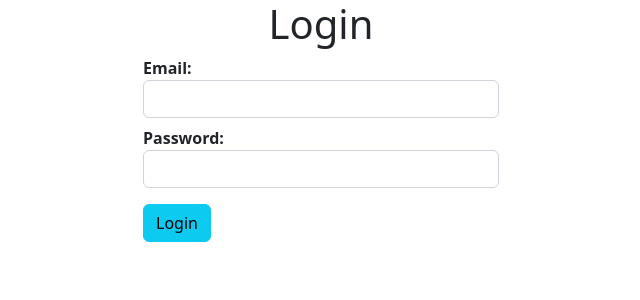
After one commit to liborhavranek/MyWifeShop, a Flask app: page /costumer/login in a window 1280 px wide. The commit adds this page. Shown: the top 300 px of the page, without its empty margins (319-959 px from the left). Run offline with Flask 2, Linux system fonts and the light colour scheme; some libraries are stand-ins or nearby versions.

Commit message:
Register user and login user working good

```diff
--- a/shop/costumers/forms.py
+++ b/shop/costumers/forms.py
@@ -1,7 +1,9 @@
-from wtforms import Form, StringField,TextAreaField, PasswordField, SubmitField, validators
+from wtforms import Form, StringField,TextAreaField, PasswordField, SubmitField, validators, ValidationError
 from flask_wtf.file import FileRequired, FileAllowed, FileField
+from flask_wtf import FlaskForm
+from .models import Register
 
-class CostumerRegisterForm(Form):
+class CostumerRegisterForm(FlaskForm):
 	username = StringField('Username: ', [validators.DataRequired()])
 	email = StringField('Email: ', [validators.Email(), validators.DataRequired()])
 	contact = StringField('Telefon: ', [validators.DataRequired()])
@@ -19,3 +21,20 @@ class CostumerRegisterForm(Form):
 	profile = FileField('Profile photo', validators=[FileAllowed(['jpg', 'png', 'jpeg', 'gif'], 'Image only please')])
 
 	submit = SubmitField('Registrovat')
+
+	def validate_username(self, username):
+		if Register.query.filter_by(username=username.data).first():
+			raise ValidationError(f"Přihlašovací jméno {username.data} je již obsazeno.")
+
+	def validate_email(self, email):
+		if Register.query.filter_by(username=email.data).first():
+			raise ValidationError(f"Tento email {email.data} je již obsazen.")
+
+	def validate_contact(self, contact):
+		if Register.query.filter_by(username=contact.data).first():
+			raise ValidationError(f"Telefonní číslo {contact.data} je již obsazeno.")
+
+
+class CostumersLoginForm(FlaskForm):
+	email = StringField('Email: ', [validators.Email(), validators.DataRequired()])
+	password = PasswordField('Password: ', [validators.DataRequired()])
--- a/shop/costumers/routes.py
+++ b/shop/costumers/routes.py
@@ -1,14 +1,15 @@
 from flask import redirect, render_template, url_for, flash, request, session, current_app
-from shop import db, app, photos, search, bcrypt
+from flask_login import login_required, current_user, logout_user, login_user
+from shop import db, app, photos, search, bcrypt, login_manager
 from .models import Register
-from .forms import CostumerRegisterForm
+from .forms import CostumerRegisterForm, CostumersLoginForm
 import os
 
 
 @app.route('/costumer/register', methods=['GET', 'POST'])
 def costumer_register():
-	form = CostumerRegisterForm(request.form)
-	if request.method == 'POST':
+	form = CostumerRegisterForm()
+	if form.validate_on_submit():
 		hash_password = bcrypt.generate_password_hash(request.form['password'])
 		username = request.form["username"]
 		email = request.form["email"]
@@ -34,3 +35,21 @@ def costumer_register():
 		flash(f'Welcome {form.username.data} Thanks you for registering', 'success')
 		return redirect(url_for('login'))
 	return render_template('costumer/register.html', form=form)
+
+
+@app.route('/costumer/login', methods=['GET', 'POST'])
+def costumerLogin():
+	form = CostumersLoginForm()
+	if form.validate_on_submit():
+		user = Register.query.filter_by(email=request.form["email"]).first()
+		print(user)
+		print(user.password)
+		if user and bcrypt.check_password_hash(user.password, form.password.data):
+			login_user(user)
+			flash('You are logt in', 'success')
+			next = request.args.get('next')
+			return redirect(next or url_for('home'))
+		flash('Nesprávné přihlašovací údaje', 'danger')
+		return redirect(url_for('costumerLogin'))
+
+	return render_template('costumer/login.html', form=form)
--- /dev/null
+++ b/shop/templates/costumer/login.html
@@ -0,0 +1,22 @@
+{% extends "layout.html" %}
+
+{% block content %}
+<div class="text-center h1">Login</div>
+<div class="container">
+    {% from "_formhelpers.html" import render_field %}
+    <div class="row">
+        <div class="col-md-4"></div>
+        <div class="col-md-4">
+            {% include '_messages.html' %}
+<form method="post" enctype="multipart/form-data">
+  <div>
+      {{ render_field(form.email, class="form-control") }}
+      {{ render_field(form.password, class="form-control") }}
+  </div>
+  <p><input type=submit value=Login class="btn btn-info mt-2"></p>
+</form>
+</div>
+    <div class="col-md-4"></div>
+    </div>
+    </div>
+{% endblock content %}
--- a/shop/templates/costumer/register.html
+++ b/shop/templates/costumer/register.html
@@ -12,6 +12,7 @@
         <div class="col-md-2"></div>
     </div>
     <form action="" method="post">
+        {{ form.csrf_token }}
         <div class="row">
             <div class="col-md-2"></div>
             <div class="col-md-4">
```
Also changed, not shown: shop/__init__.py (+8 -0 lines), shop/costumers/models.py (+9 -2 lines), shop/mywifeshop.db.
